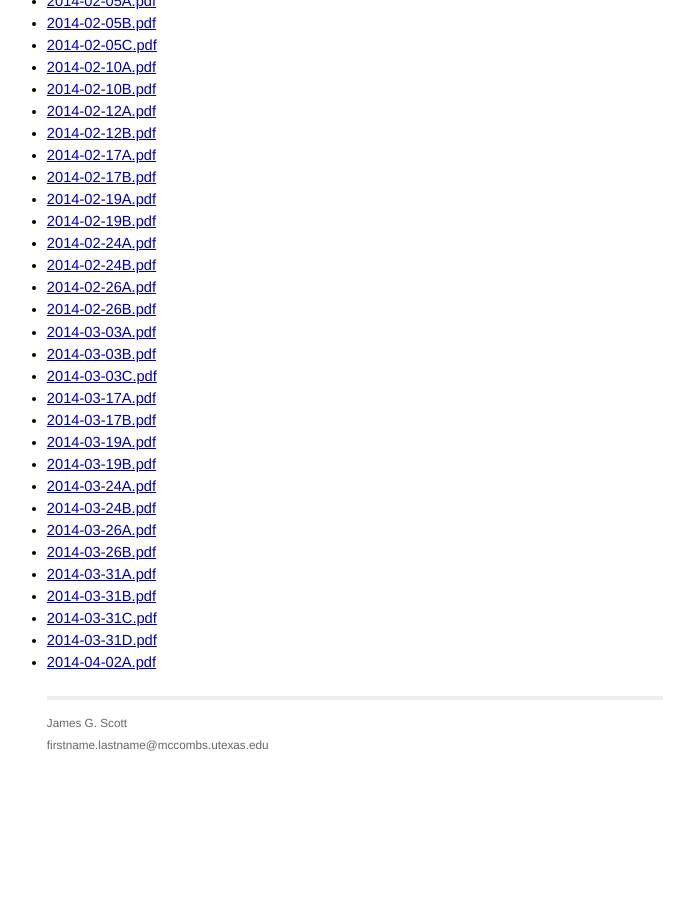
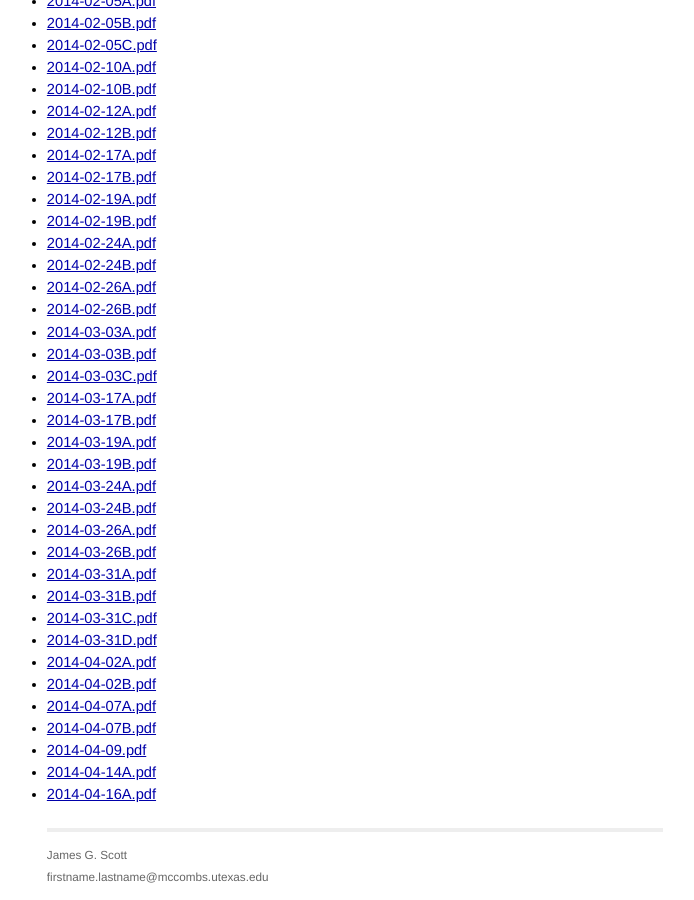
Before and after one commit to MhAmine/STA371, a Jekyll site: the page built from resources.html, in a window 1280 px wide and 900 px high, scrolled down 1448 px. Shown: the whole window, without its empty margins (285-979 px from the left). Built offline with Jekyll 4.4.1, drawn with Linux system fonts in a browser that asks for light colours; before the commit the page ends 2216 px from its top, so only the background shows below that.

Commit message:
tree solution, scribe notes, etc

```diff
--- a/_data/r.yml
+++ b/_data/r.yml
@@ -12,8 +12,10 @@
 - r: hw07.R
 - r: mammalsleep.R
 - r: milkprice.R
+- r: MonteCarloIntro.R
 - r: permtest.R
 - r: pickup.R
+- r: Portfolio.R
 - r: probability.R
 - r: salary.R
 - r: seatbelts.R
--- a/_data/scribe.yml
+++ b/_data/scribe.yml
@@ -41,3 +41,9 @@
 - scribe: 2014-03-31C.pdf
 - scribe: 2014-03-31D.pdf
 - scribe: 2014-04-02A.pdf
+- scribe: 2014-04-02B.pdf
+- scribe: 2014-04-07A.pdf
+- scribe: 2014-04-07B.pdf
+- scribe: 2014-04-09.pdf
+- scribe: 2014-04-14A.pdf
+- scribe: 2014-04-16A.pdf
```
Also changed, not shown: _posts/2014-04-14-week13.md (+2 -0 lines), 7 other files.
